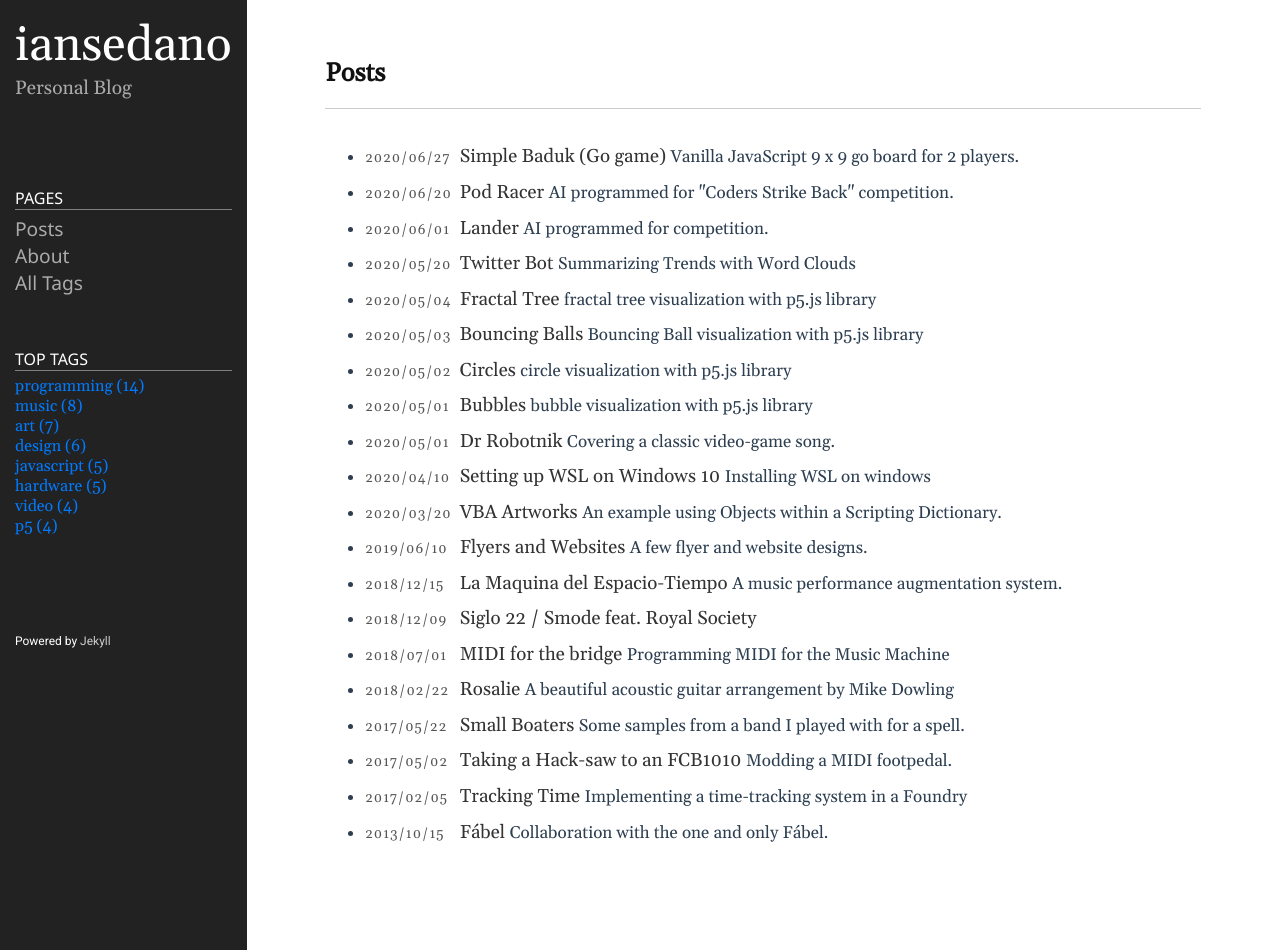
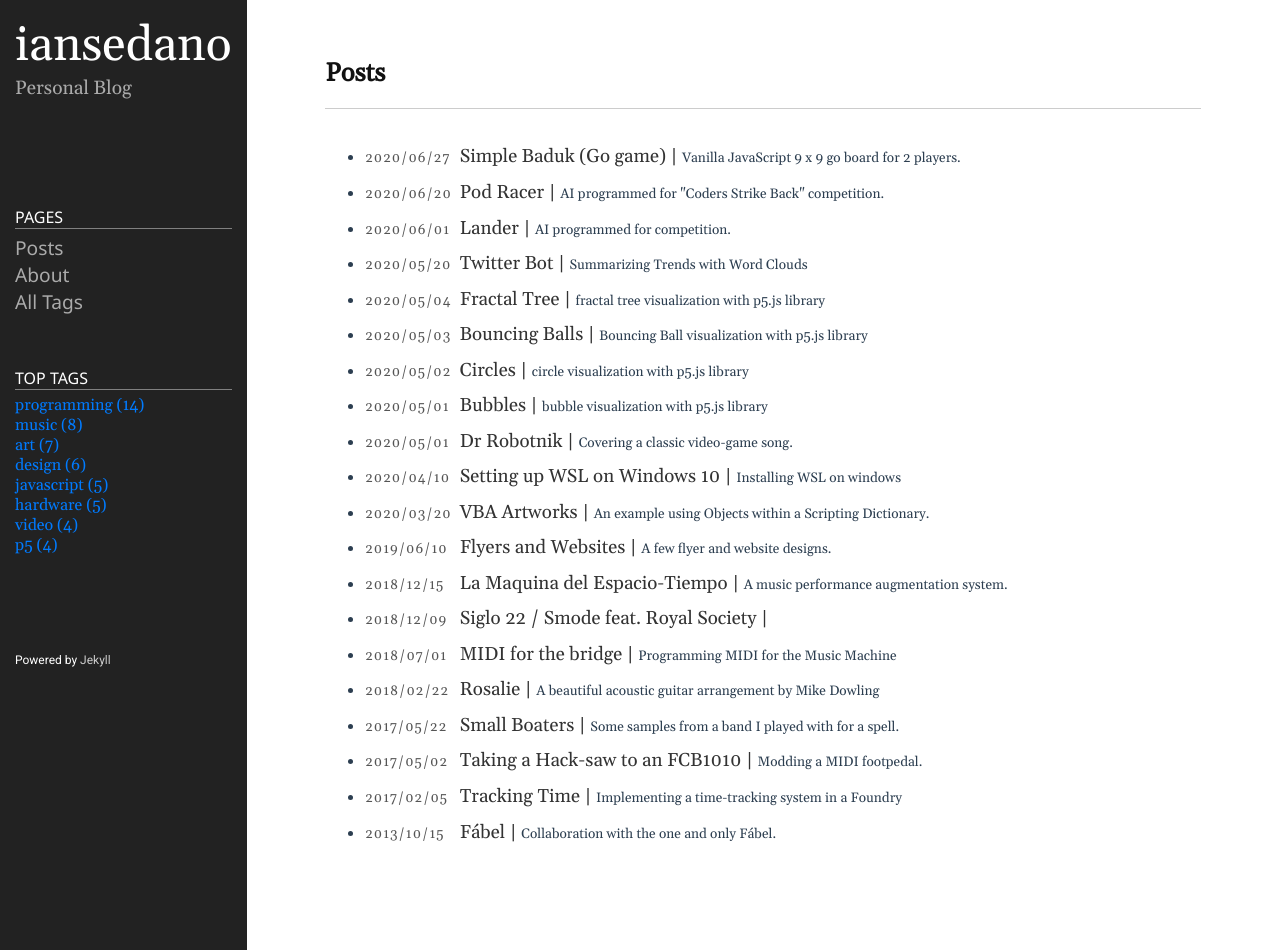
Before and after one commit to iansedano/new-web-staging, a Jekyll site: the page built from index.md, in a window 1280 px wide. Built offline with Jekyll 4.4.1, drawn with Linux system fonts in a browser that asks for light colours.

Commit message:
Post list and CSS additions

```diff
--- a/_includes/home.html
+++ b/_includes/home.html
@@ -16,11 +16,11 @@
 
 						{%- if post.redirect -%}
 							<a class="post-link" href="{{ post.redirect | relative_url }}">
-								{{ post.title | escape }}
+								{{ post.title | escape }} |
 							</a>
 						{%- else -%}
 							<a class="post-link" href="{{ post.url | relative_url }}">
-								{{ post.title | escape }}
+								{{ post.title | escape }} |
 							</a>
 						{%- endif -%}
 
--- a/public/css/style.css
+++ b/public/css/style.scss
@@ -1,3 +1,5 @@
+---
+---
 @import url(//fonts.googleapis.com/css?family=Ubuntu:500&subset=latin,latin-ext);
 @import url('https://fonts.googleapis.com/css?family=Gelasio|Kulim+Park|Nanum+Myeongjo|Nanum+Gothic|Noto+Sans|Noto+Sans+KR|Roboto&display=swap');
 @import url(syntax/monokai.css);
@@ -78,6 +80,19 @@
 	margin: 0px;
 }
 
+kbd {
+	border: .1em solid #aaa;
+    border-radius: 15%;
+    display: inline-block;
+    padding: .1em .5em;
+    background: linear-gradient(180deg, #fff, #fff, #fff, #ddd);
+    user-select: none;
+    cursor: pointer;
+    color: #000;
+    font-weight: bold;
+
+}
+
 .container {
 	min-height: 100%;
 	display: flex;
@@ -100,15 +115,15 @@
 	z-index: 1;
 	background-color: #222;
 	color: #fff;
+
+	ul {
+		list-style-type: none;
+		padding-inline-start: 0px;
+	}
 }
 
 .sidebar-item {
 	display: block;
-}
-
-.sidebar ul {
-	list-style-type: none;
-	padding-inline-start: 0px;
 }
 
 .sidebar-brand > a {
@@ -158,6 +173,10 @@
 	margin-left: 10px;
 	font-size: 110%;
 	color: #333;
+}
+
+.post-description {
+	font-size: 80%;
 }
 
 #contact-list li .fa,
@@ -223,7 +242,7 @@
 
 p {
   margin-top: 0;
-  margin-bottom: 0;
+  margin-bottom: 10;
 }
 
 article h1,
@@ -298,6 +317,26 @@
 	color: #ccc;
 }
 
+.embed-container {
+    position: relative;
+    padding-bottom: 56.25%;
+    height: 0;
+    overflow: hidden;
+    max-width: 100%;
+}
+.embed-container iframe, .embed-container object, .embed-container embed { position: absolute;
+    top: 0;
+    left: 0;
+    width: 100%;
+    height: 100%;
+}
+
+.insta-iframe {
+  margin-left: calc(50% - 306px);
+  margin-left: -webkit-calc(50% - 306px);
+  margin-left: -moz-calc(50% - 306px);
+}
+
 
 @media (max-width: 576px) {
 	article {
@@ -336,4 +375,10 @@
 		visibility: hidden;
 		display: none;
 	}
+
+	.insta-iframe{
+		margin-left: 0;
+		width:100%;
+		max-height: 160vw;
+	  }
 }
```
